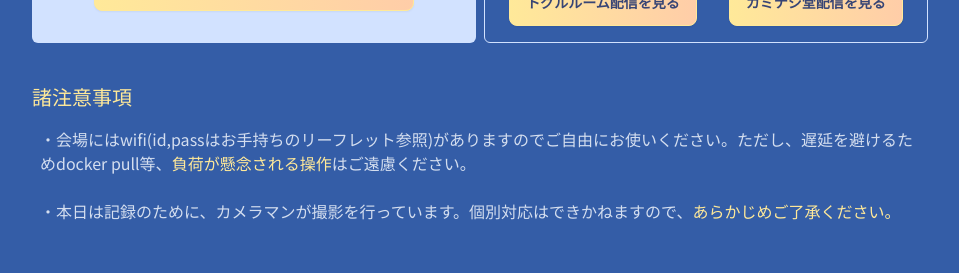
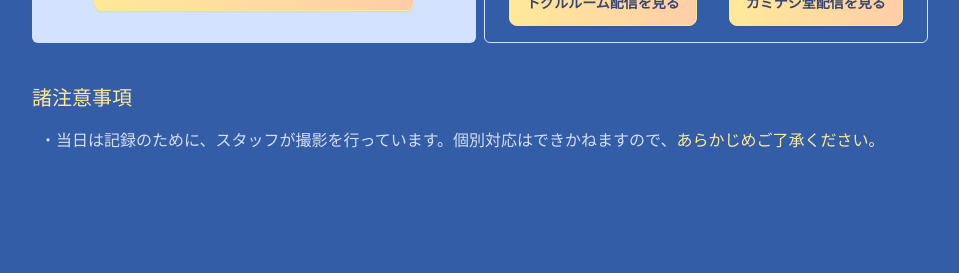
Before and after one commit to tskaigi/kansai-web-site, a Next.js app: page / in a window 1280 px wide. Shown: the part 940-1213 px from the top of the page, without its empty margins (160-1119 px from the left). Built offline with nearby package versions, Linux system fonts and the light colour scheme.

Commit message:
fix: 諸注意修正

```diff
--- a/src/app/page.tsx
+++ b/src/app/page.tsx
@@ -89,12 +89,7 @@ export default function Home() {
           <div className="my-10 mx-auto max-w-4xl">
             <p className="text-xl text-accent my-4">諸注意事項</p>
             <p className="pl-2">
-              ・会場にはwifi(id,passはお手持ちのリーフレット参照)がありますのでご自由にお使いください。ただし、遅延を避けるためdocker
-              pull等、<span className="text-accent">負荷が懸念される操作</span>
-              はご遠慮ください。
-              <br />
-              <br />
-              ・本日は記録のために、カメラマンが撮影を行っています。個別対応はできかねますので、
+              ・当日は記録のために、スタッフが撮影を行っています。個別対応はできかねますので、
               <span className="text-accent">あらかじめご了承ください。</span>
             </p>
           </div>
```
